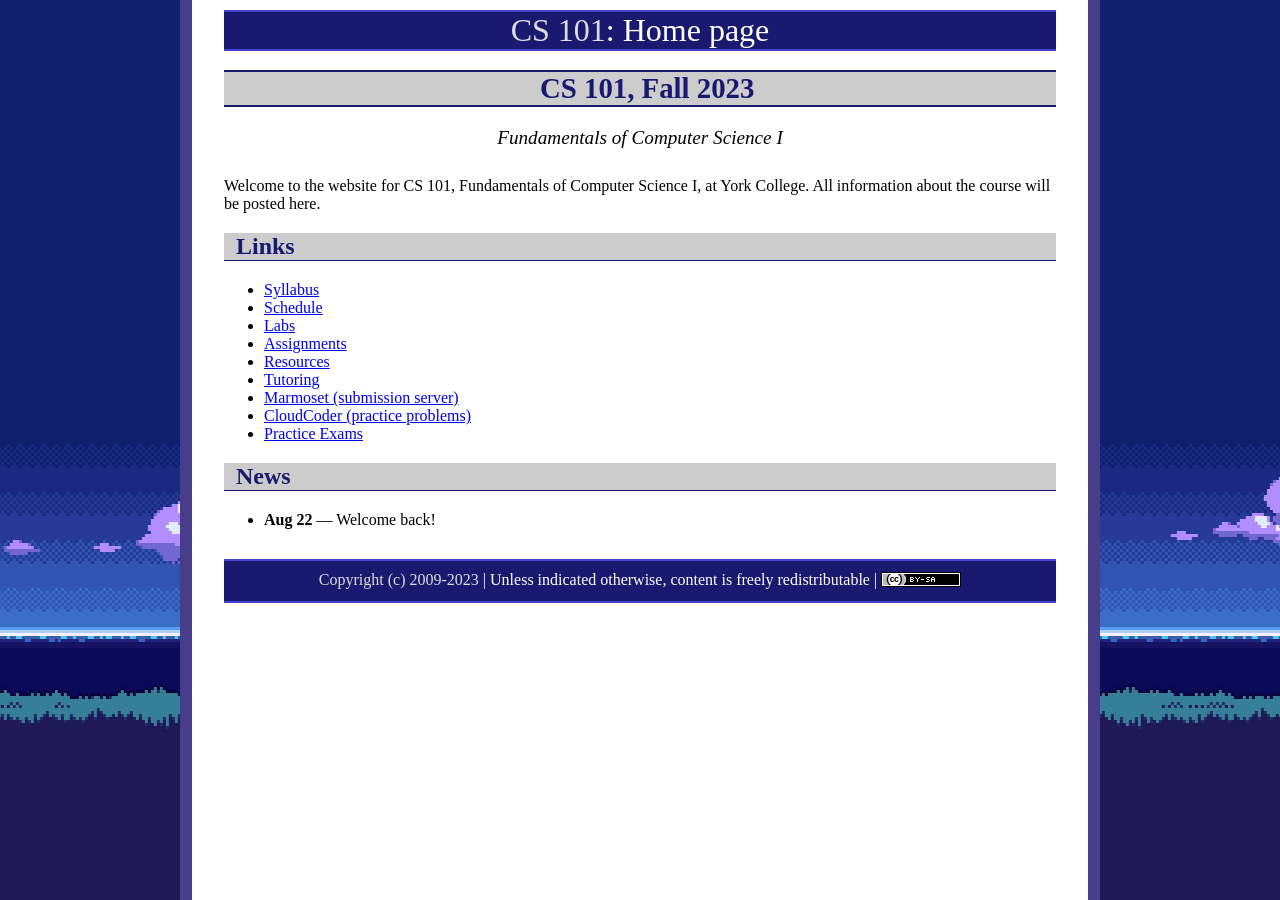
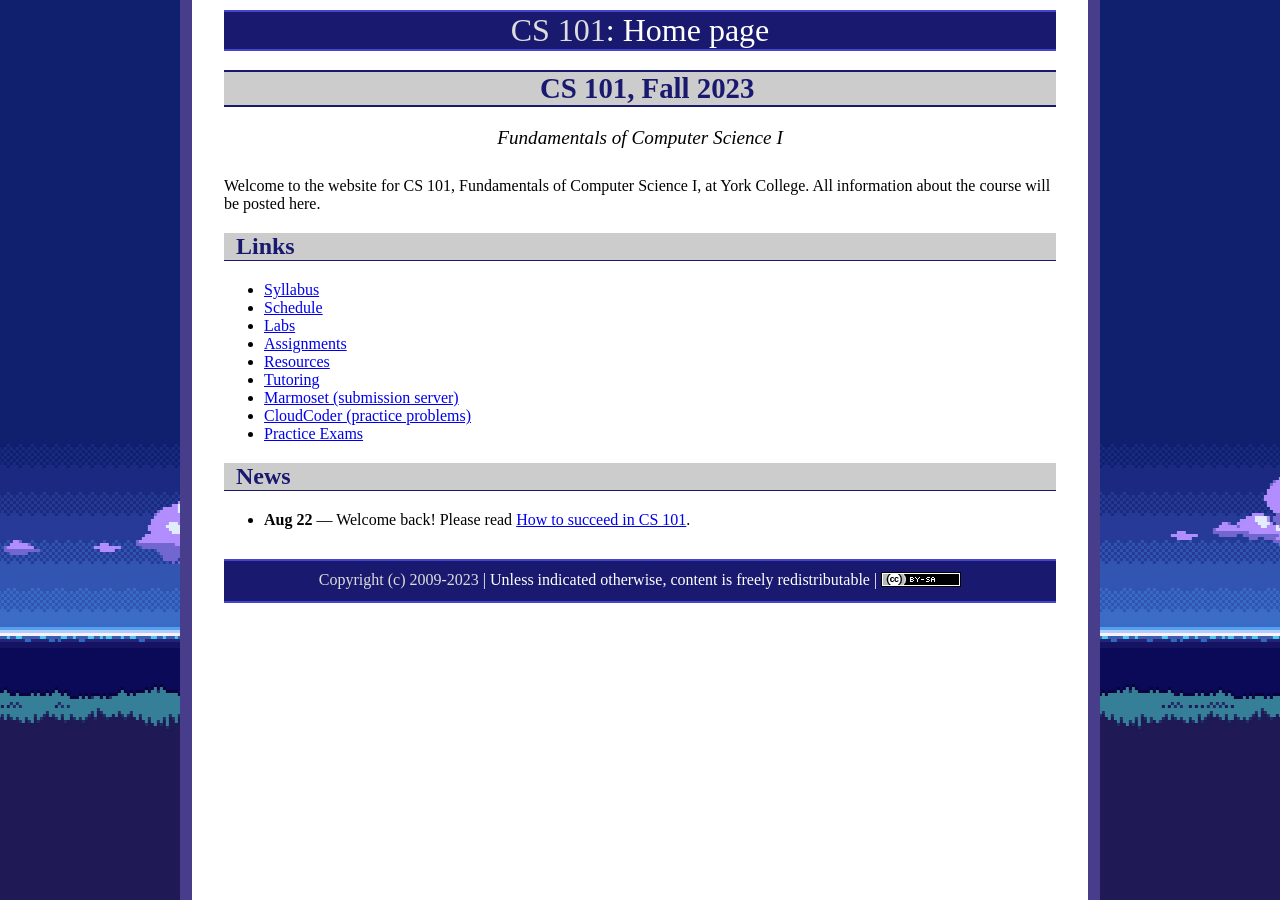
Before and after one commit to ycpcs/cs101-fall2023, a Jekyll site: the page built from index.md, in a window 1280 px wide. Built offline with Jekyll 4.4.1, drawn with Linux system fonts in a browser that asks for light colours.

Commit message:
update index
update index

```diff
--- a/index.md
+++ b/index.md
@@ -22,7 +22,7 @@ Welcome to the website for CS 101, Fundamentals of Computer Science I, at York C
 * [Practice Exams](practice/index.html)
 
 ## News
-* **Aug 22** &mdash; Welcome back!
+* **Aug 22** &mdash; Welcome back! Please read [How to succeed in CS 101](success.html).
 
 <!-- vim:set wrap: -->
 <!-- vim:set linebreak: -->
```
